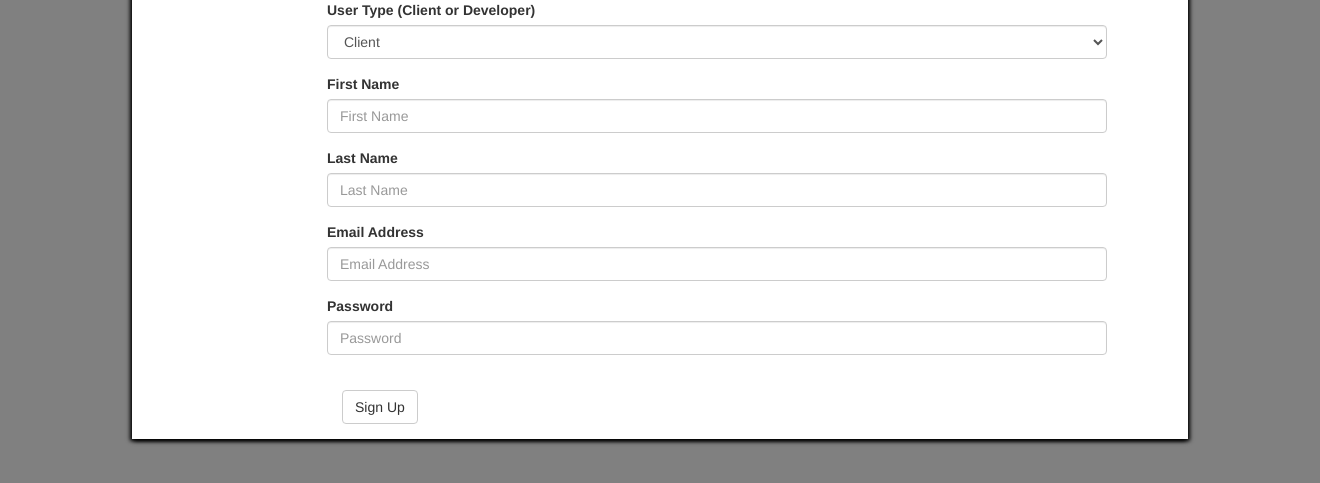
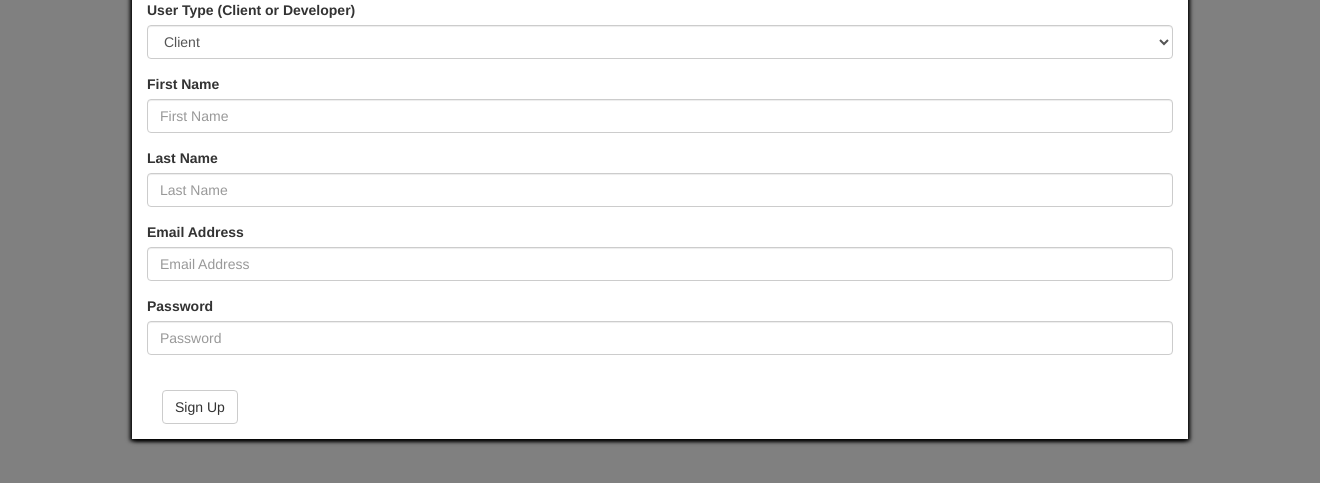
Before and after one commit to jamesw8/PVJ-Turk, a Flask app: page /signup in a window 1320 px wide. Shown: the part 170-653 px from the top of the page. Run offline with Flask 2, Linux system fonts and the light colour scheme; some libraries are stand-ins or nearby versions.

Commit message:
Fixed formatting to prevent overflow or f forms

```diff
--- a/templates/signup.html
+++ b/templates/signup.html
@@ -7,11 +7,11 @@
 		</div>
 	</div>
 </div>
-<div class="container">
+<div class="container-fluid">
   <div class="row">
-    <div class="col-lg-8 col-lg-push-2 col-md-10 col-md-push-1">
+    <div class="col-md-12">
       <form name="signup" action="/signup" method="post">
-        <div class="row">
+        <div class="row center-block">
            <div class="form-group">
             <label for="userType">User Type (Client or Developer)</label>
             <select class="form-control" id="userType">
@@ -20,32 +20,32 @@
             </select>
           </div>
         </div>
-        <div class="row">
+        <div class="row center-block ">
           <div class="form-group col-m-12">
             <label>First Name</label>
             <input type="text" class="form-control" placeholder="First Name" name="firstName" required>
           </div>
         </div>
-        <div class="row">
+        <div class="row center-block">
           <div class="form-group col-m-12">
             <label>Last Name</label>
             <input type="text" class="form-control" placeholder="Last Name" name="lastName" required>
           </div>
         </div>
-        <div class="row">
+        <div class="row center-block">
           <div class="form-group col-m-12">
             <label>Email Address</label>
             <input type="email" class="form-control" placeholder="Email Address" name="email" required>
           </div>
         </div>
-        <div class="row">
+        <div class="row center-block">
           <div class="form-group col-m-12">
             <label>Password</label>
             <input type="password" class="form-control" placeholder="Password" name="password" required>
           </div>
         </div>
         <br>
-        <div class="row">
+        <div class="row center-block">
           <div class="form-group col-xs-12">
               <button type="submit" class="btn btn-default">Sign Up</button>
           </div>
```
Also changed, not shown: templates/login.html (+5 -5 lines).
